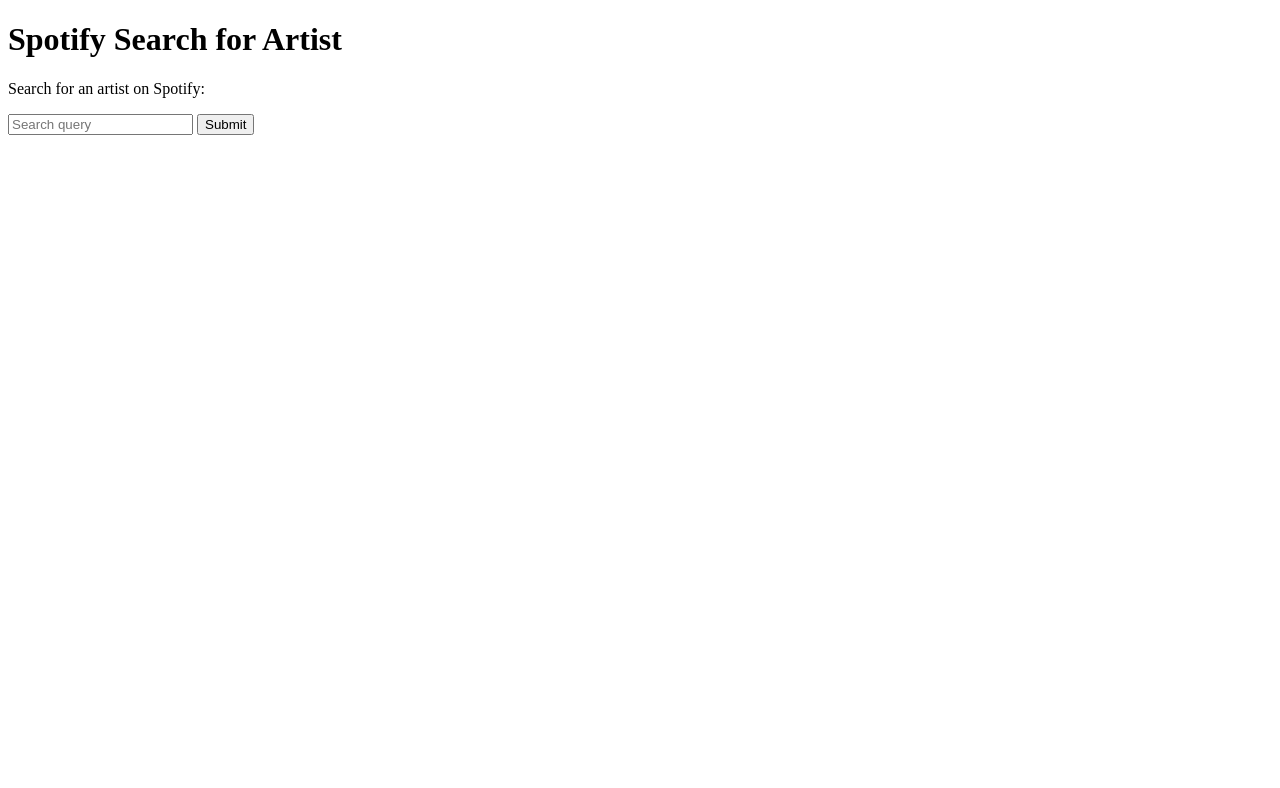
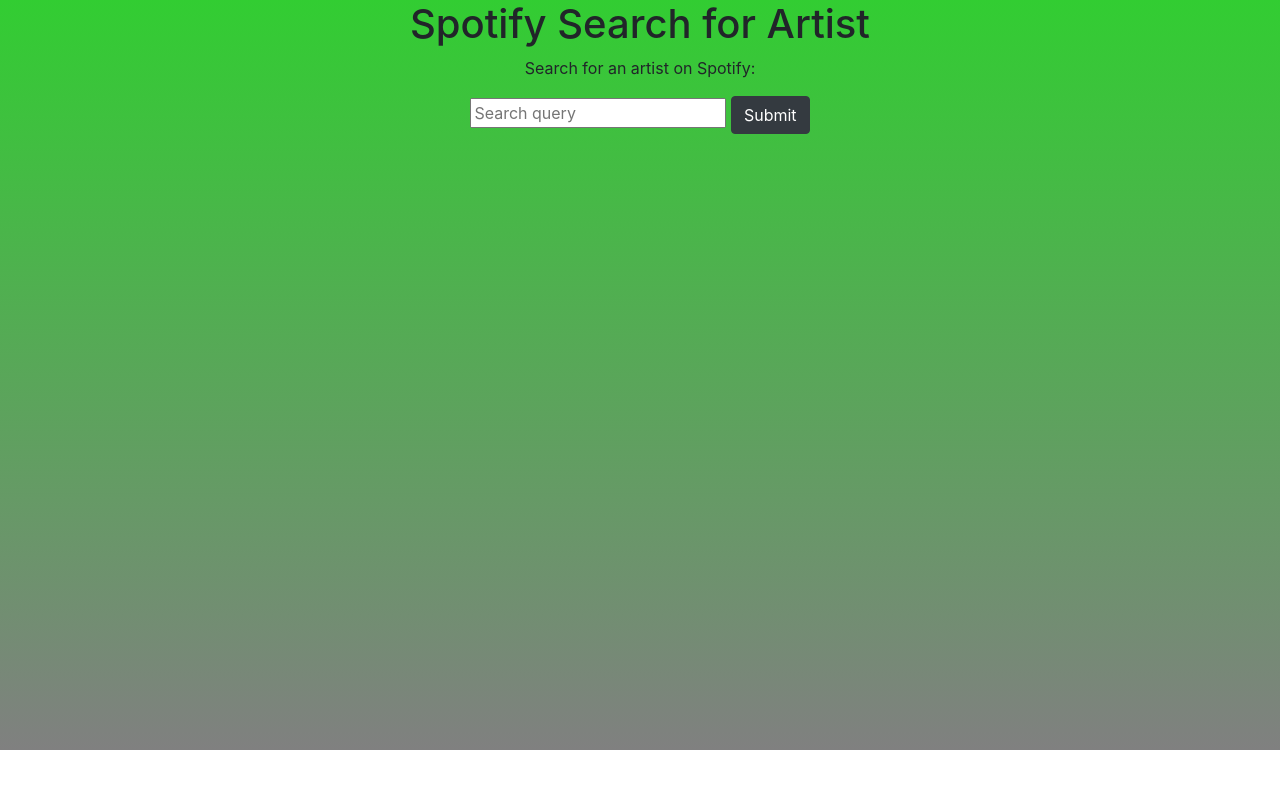
Before and after one commit to gigyan/webApiTesting, a website: page views/index.html in a window 1280 px wide. Drawn offline with nearby package versions, Linux system fonts and the light colour scheme.

Commit message:
Added a little styling to html page

```diff
--- a/public/client.js
+++ b/public/client.js
@@ -19,8 +19,6 @@
             $('#results').append($('<p>' + name + '</p>'));
         }
 
-        //Get the first ID from the JSON object
-
 
     });
     });
--- a/views/index.html
+++ b/views/index.html
@@ -1,29 +1,39 @@
 <!DOCTYPE html>
 <html>
   <head>
-    <title>Spotify Quicksearch</title>
-    <meta name="description" content="A cool thing made with Glitch">
-    <link id="favicon" rel="icon" href="https://glitch.com/edit/favicon-app.ico" type="image/x-icon">
+    <title>Artist Top Song Search</title>
     <meta charset="utf-8">
     <meta http-equiv="X-UA-Compatible" content="IE=edge">
     <meta name="viewport" content="width=device-width, initial-scale=1">
-    <link rel="stylesheet" href="/style.css">
+    <link rel="stylesheet" href="https://stackpath.bootstrapcdn.com/bootstrap/4.3.1/css/bootstrap.min.css"
+    integrity="sha384-ggOyR0iXCbMQv3Xipma34MD+dH/1fQ784/j6cY/iJTQUOhcWr7x9JvoRxT2MZw1T" crossorigin="anonymous">
+
+    <style>
+      #grad1 {
+        height: 750px;
+        background-image: linear-gradient(limeGreen, grey);
+      }
+      </style>
   </head>
   <body>
+   <div id="grad1">
+
     <header>
-      <h1>
+      <h1 class="text-center">
         Spotify Search for Artist
       </h1>
     </header>
   <main>
-      <p>Search for an artist on Spotify:</p>
-      <form>
-        <input required type="text" maxlength="100" placeholder="Search query">
-        <button type="submit">Submit</button>
+      <p class="text-center">Search for an artist on Spotify:</p>
+      <form class="text-center">
+        <input required type="text"  placeholder="Search query">
+        <button type="submit" class="btn btn-dark">Submit</button>
       </form>
-      <section id="results">
+      <section  id="results">
       </section>
     </main>
+
+  </div>
 
     <!-- Your web-app is https, so your scripts need to be too -->
     <script src="https://code.jquery.com/jquery-2.2.1.min.js"
@@ -32,4 +42,6 @@
     <script src="/client.js"></script>
 
   </body>
+
+
 </html>
```
